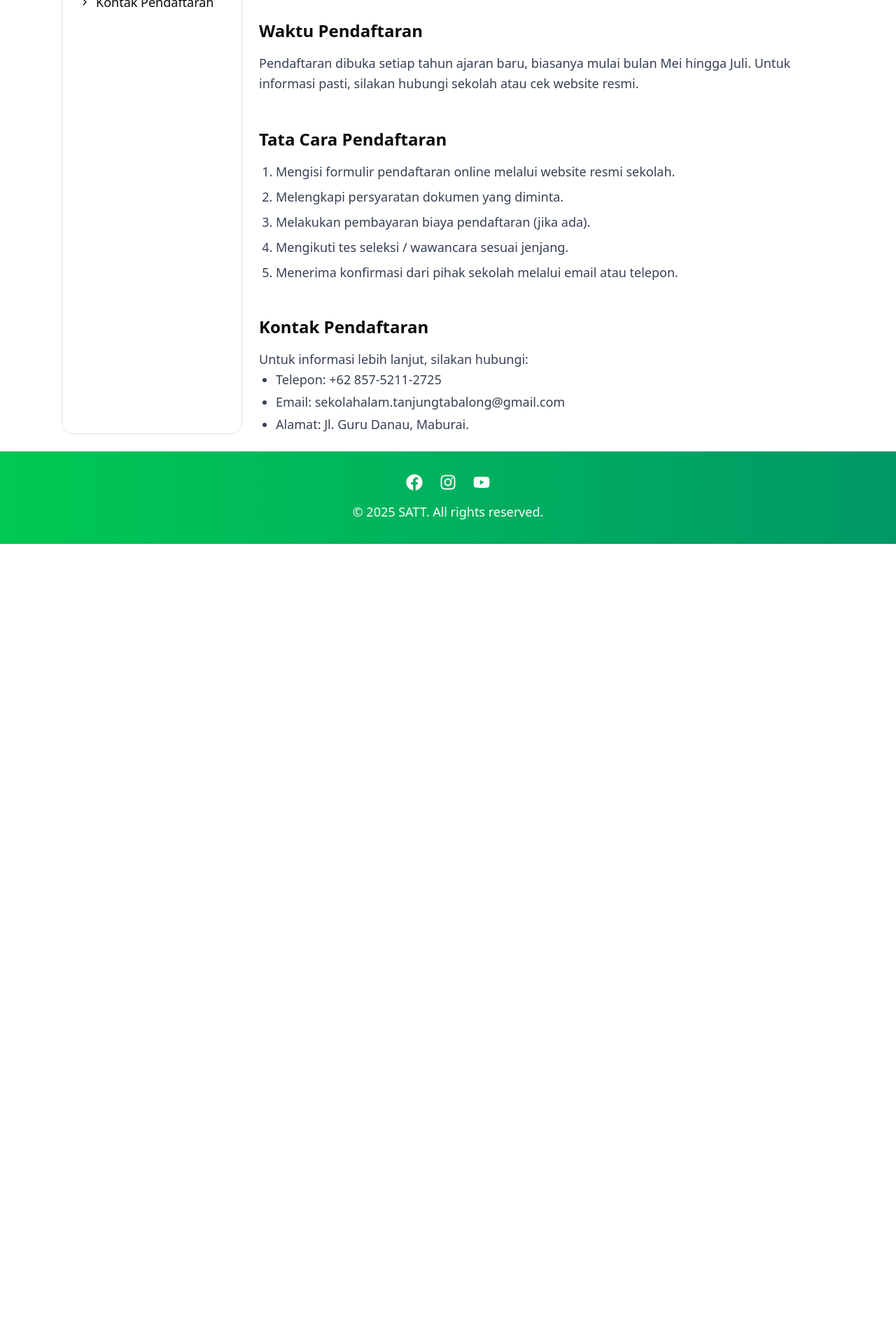
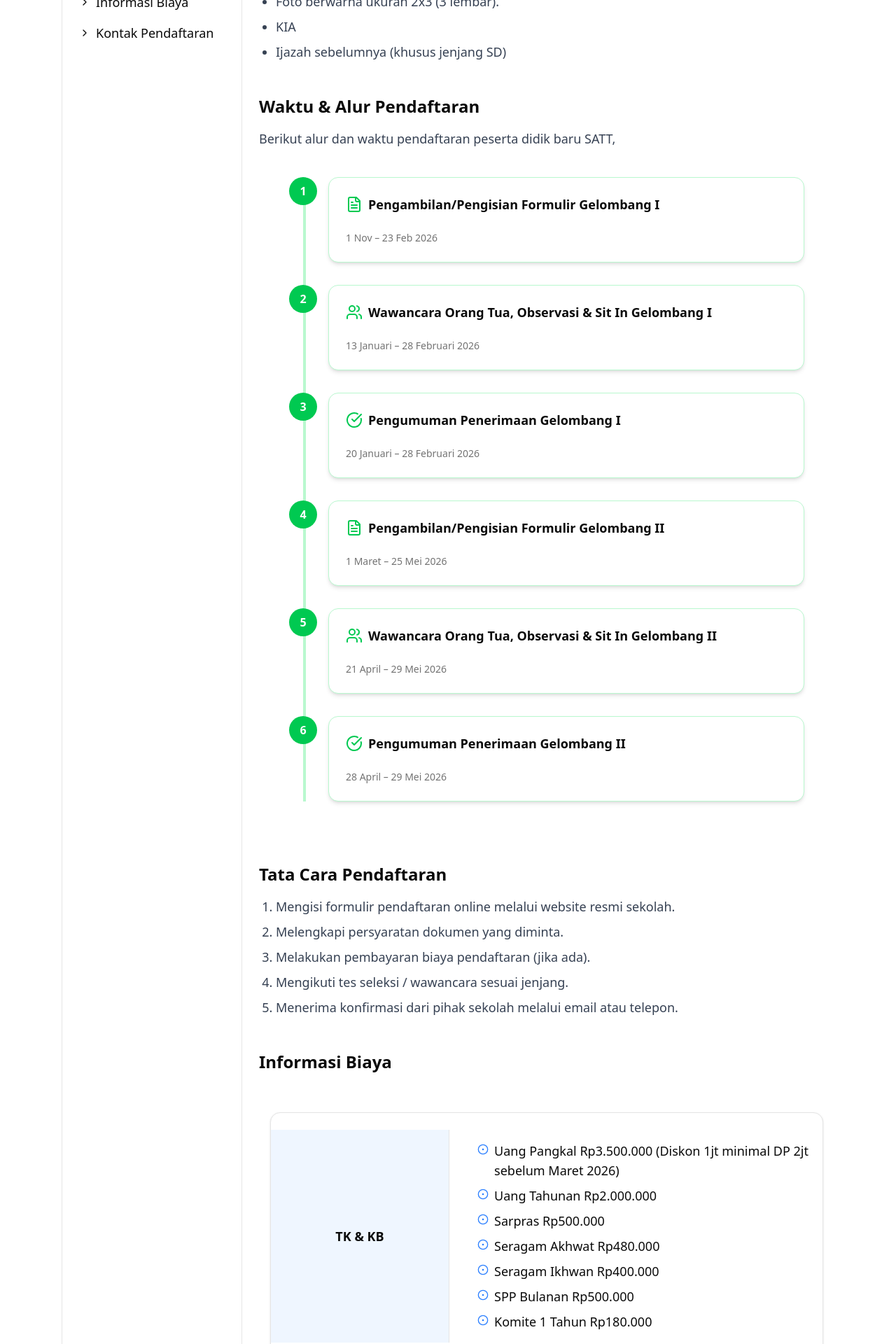
Before and after one commit to bimbelLB3R/sekolah-alam-tanjung-tabalong, a Next.js app: page /ppdb in a window 1280 px wide. Shown: the part 320-2240 px from the top of the page at 70% size. Before the commit the page ends 1097 px from the top, so only its background shows below. Built offline with nearby package versions, Linux system fonts and the light colour scheme; no server answers.

Commit message:
alur daftar & biaya program

```diff
--- a/app/(public)/components/footer.js
+++ b/app/(public)/components/footer.js
@@ -8,7 +8,7 @@ export default function Footer() {
       <div className="flex flex-col items-center gap-4">
         <div className="flex gap-6">
           <a
-            href="https://facebook.com"
+            href="https://facebook.com/SATanjungTabalong"
             target="_blank"
             rel="noopener noreferrer"
             className="text-muted-foreground hover:text-primary transition"
@@ -16,7 +16,7 @@ export default function Footer() {
             <FaFacebook className="w-6 h-6 text-white hover:text-green-500 transition-colors" />
           </a>
           <a
-            href="https://instagram.com"
+            href="https://instagram.com/sekolahalam.tanjungtabalong"
             target="_blank"
             rel="noopener noreferrer"
             className="text-muted-foreground hover:text-primary transition"
@@ -24,7 +24,7 @@ export default function Footer() {
             <FaInstagram className="w-6 h-6 text-white hover:text-green-500 transition-colors" />
           </a>
           <a
-            href="https://youtube.com"
+            href="https://youtube.com/@sekolahalamtanjungtabalong3094"
             target="_blank"
             rel="noopener noreferrer"
             className="text-muted-foreground hover:text-primary transition"
--- /dev/null
+++ b/app/(public)/components/ppdb/alur-daftar.js
@@ -0,0 +1,98 @@
+"use client"
+
+import { Card, CardHeader, CardTitle, CardContent } from "@/components/ui/card"
+import { Users, CheckCircle, FileText } from "lucide-react"
+import { motion } from "framer-motion"
+
+const steps = [
+  {
+    id: 1,
+    date: "1 Nov – 23 Feb 2026",
+    title: "Pengambilan/Pengisian Formulir Gelombang I",
+    icon: FileText,
+  },
+  {
+    id: 2,
+    date: "13 Januari – 28 Februari 2026",
+    title: "Wawancara Orang Tua, Observasi & Sit In Gelombang I",
+    icon: Users,
+  },
+  {
+    id: 3,
+    date: "20 Januari – 28 Februari 2026",
+    title: "Pengumuman Penerimaan Gelombang I",
+    icon: CheckCircle,
+  },
+  {
+    id: 4,
+    date: "1 Maret – 25 Mei 2026",
+    title: "Pengambilan/Pengisian Formulir Gelombang II",
+    icon: FileText,
+  },
+  {
+    id: 5,
+    date: "21 April – 29 Mei 2026",
+    title: "Wawancara Orang Tua, Observasi & Sit In Gelombang II",
+    icon: Users,
+  },
+  {
+    id: 6,
+    date: "28 April – 29 Mei 2026",
+    title: "Pengumuman Penerimaan Gelombang II",
+    icon: CheckCircle,
+  },
+]
+
+export default function AlurPendaftaran() {
+  return (
+    <section className="w-full py-10">
+      <div className="max-w-3xl mx-auto px-4">
+        {/* <h2 className="text-2xl md:text-3xl font-bold text-center mb-8">
+          Alur Pendaftaran Peserta Didik <br />
+          <span className="text-green-500">
+            SD Alam Tanjung Tabalong T.A. 2026/2026
+          </span>
+        </h2> */}
+
+        <div className="relative">
+          {/* Garis timeline di kiri */}
+          <div className="absolute left-5 top-0 h-full w-1 bg-green-200" />
+
+          <div className="flex flex-col gap-8">
+            {steps.map((step, index) => {
+              const Icon = step.icon
+              return (
+                <motion.div
+                  key={step.id}
+                  initial={{ opacity: 0, x: -20 }}
+                  whileInView={{ opacity: 1, x: 0 }}
+                  transition={{ duration: 0.4, delay: index * 0.1 }}
+                  viewport={{ once: true }}
+                  className="flex items-start gap-4"
+                >
+                  {/* Bulatan step di garis */}
+                  <div className="relative z-10 flex items-center justify-center w-10 h-10 rounded-full bg-green-500 text-white font-bold">
+                    {step.id}
+                  </div>
+
+                  {/* Card di kanan angka */}
+                  <Card className="flex-1 shadow-md border-green-200">
+                    <CardHeader className="flex flex-row items-center gap-2">
+                      <Icon className="w-6 h-6 text-green-500" />
+                      <CardTitle className="text-lg">{step.title}</CardTitle>
+                    </CardHeader>
+                    <CardContent>
+                      <p className="text-sm text-muted-foreground">
+                        {step.date}
+                      </p>
+                    </CardContent>
+                  </Card>
+                </motion.div>
+              )
+            })}
+          </div>
+        </div>
+      </div>
+    </section>
+  )
+}
--- /dev/null
+++ b/app/(public)/components/ppdb/biaya-program.js
@@ -0,0 +1,79 @@
+"use client"
+
+import { Card } from "@/components/ui/card"
+import { CircleDot } from "lucide-react"
+
+const biayaData = [
+  {
+    jenjang: "TK & KB",
+    items: [
+      "Uang Pangkal Rp3.500.000 (Diskon 1jt minimal DP 2jt sebelum Maret 2026)",
+      "Uang Tahunan Rp2.000.000",
+      "Sarpras Rp500.000",
+      "Seragam Akhwat Rp480.000",
+      "Seragam Ikhwan Rp400.000",
+      "SPP Bulanan Rp500.000",
+      "Komite 1 Tahun Rp180.000",
+    ],
+  },
+  {
+    jenjang: "Sekolah Dasar",
+    items: [
+      "Uang Pangkal Rp8.500.000 (Diskon 2jt minimal DP 5jt sebelum Maret 2026)",
+      "Uang Tahunan Rp2.000.000",
+      "Sarpras Rp850.000",
+      "Seragam Akhwat Rp480.000",
+      "Seragam Ikhwan Rp400.000",
+      "SPP Bulanan Rp850.000",
+      "Komite 1 Tahun Rp180.000",
+    ],
+  },
+  {
+    jenjang: "Info Tambahan",
+    items: [
+      "Biaya Pendaftaran Rp200.000",
+      "Pembayaran dapat dicicil hingga Juli 2026",
+      "ABK wajib melampirkan surat keterangan psikolog atau yang berkepentingan",
+      "Khusus ABK yang direkomendasikan menggunakan Guru Pendamping, membayar tambahan Rp1.500.000 /bulan di luar SPP atau menyediakan Guru Pendamping sendiri dengan ketentuan berlaku",
+      "Kuota ABK terbatas di setiap kelasnya",
+    ],
+  },
+]
+
+export default function BiayaProgram() {
+  return (
+    <section className="w-full py-10">
+      <div className="max-w-4xl mx-auto px-4">
+
+
+        <div className="flex flex-col gap-6">
+          {biayaData.map((biaya, idx) => (
+            <Card
+              key={idx}
+              className="flex flex-col md:flex-row border shadow-sm"
+            >
+              {/* Kiri - Jenjang */}
+              <div className="md:w-1/3 w-full border-b md:border-b-0 md:border-r p-4 flex items-center justify-center bg-blue-50">
+                <h3 className="text-lg font-semibold text-center">
+                  {biaya.jenjang}
+                </h3>
+              </div>
+
+              {/* Kanan - Detail */}
+              <div className="md:w-2/3 w-full p-4 ">
+                <ul className="space-y-2">
+                  {biaya.items.map((item, i) => (
+                    <li key={i} className="flex items-start gap-2">
+                      <CircleDot className="w-4 h-4 text-blue-500 mt-1 flex-shrink-0" />
+                      <span className="text-lg">{item}</span>
+                    </li>
+                  ))}
+                </ul>
+              </div>
+            </Card>
+          ))}
+        </div>
+      </div>
+    </section>
+  )
+}
--- a/app/(public)/contact/page.js
+++ b/app/(public)/contact/page.js
@@ -14,26 +14,32 @@ export default function ContactPage() {
         <CardHeader>
           <CardTitle>Kontak Kami</CardTitle>
         </CardHeader>
-        <CardContent className="space-y-4 text-lg">
-          <div className="flex items-center gap-3">
-            <MapPin className="w-5 h-5 text-primary" />
-            <span>Jl.Guru Danau, Maburai</span>
+          <CardContent className="space-y-4 text-lg">
+          <div className="flex items-start gap-3">
+            <MapPin className="w-5 h-5 text-primary flex-shrink-0" />
+            <span className="break-words">
+              Jalan Tanjung Baru, Maburai RT. 01, Kec. Murung Pudak Kab. Tabalong, Prov.
+              Kalimantan Selatan 71571
+            </span>
           </div>
           <div className="flex items-center gap-3">
-            <Mail className="w-5 h-5 text-primary" />
-            <span>sekolahalam.tanjungtabalong@gmail.com</span>
+            <Mail className="w-5 h-5 text-primary flex-shrink-0" />
+            <span className="break-words">
+              sekolahalam.tanjungtabalong@gmail.com
+            </span>
           </div>
-          <div >
+          <div>
             <Link href="https://wa.me/6285752112725" className="flex items-center gap-3">
-            <Phone className="w-5 h-5 text-primary" />
-            <p>+62 857-5211-2725</p>
+              <Phone className="w-5 h-5 text-primary flex-shrink-0" />
+              <p className="break-words">+62 857-5211-2725</p>
             </Link>
           </div>
           <div className="flex items-center gap-3">
-            <Clock className="w-5 h-5 text-primary" />
+            <Clock className="w-5 h-5 text-primary flex-shrink-0" />
             <span>Senin - Jumat: 08.00 - 15.00</span>
           </div>
         </CardContent>
+
       </Card>
       <div className="rounded-2xl overflow-hidden shadow-lg">
         {/* Contact Form */}
--- a/app/(public)/ppdb/page.js
+++ b/app/(public)/ppdb/page.js
@@ -4,12 +4,15 @@ import { useState } from "react"
 import { ScrollArea } from "@/components/ui/scroll-area"
 import { Button } from "@/components/ui/button"
 import { ChevronRight } from "lucide-react"
+import AlurPendaftaran from "../components/ppdb/alur-daftar"
+import BiayaProgram from "../components/ppdb/biaya-program"
 
 export default function PpdbPage() {
   const sections = [
     { id: "persyaratan", title: "Persyaratan Umum" },
-    { id: "waktu", title: "Waktu Pendaftaran" },
+    { id: "waktu", title: "Waktu & Alur Pendaftaran" },
     { id: "tata-cara", title: "Tata Cara Pendaftaran" },
+    { id: "biaya-program", title: "Informasi Biaya" },
     { id: "kontak", title: "Kontak Pendaftaran" },
   ]
 
@@ -48,19 +51,22 @@ export default function PpdbPage() {
         <section id="persyaratan">
           <h2 className="text-2xl font-bold mb-4">Persyaratan Umum</h2>
           <ul className="list-disc ml-6 text-gray-700 space-y-2 text-lg">
+            <li>Mengisi formulir pendaftaran.</li>
+            <li>Usia Minimal 4 Tahun (KB/TK) dan 6,5 tahun (SD).</li>
             <li>Fotokopi akta kelahiran anak.</li>
-            <li>Fotokopi Kartu Keluarga (KK).</li>
-            <li>Fotokopi rapor terakhir (untuk jenjang SD ke atas).</li>
-            <li>Pas foto terbaru anak dan orang tua.</li>
+            <li>Fotokopi Kartu Keluarga (KK) dan KTP orang tua</li>
+            <li>Foto berwarna ukuran 2x3 (3 lembar).</li>
+            <li>KIA</li>
+            <li>Ijazah sebelumnya (khusus jenjang SD)</li>
           </ul>
         </section>
 
         <section id="waktu">
-          <h2 className="text-2xl font-bold mb-4">Waktu Pendaftaran</h2>
+          <h2 className="text-2xl font-bold mb-4">Waktu & Alur Pendaftaran</h2>
           <p className="text-gray-700 leading-relaxed text-lg">
-            Pendaftaran dibuka setiap tahun ajaran baru, biasanya mulai bulan Mei hingga Juli.
-            Untuk informasi pasti, silakan hubungi sekolah atau cek website resmi.
+            Berikut alur dan waktu pendaftaran peserta didik baru SATT,
           </p>
+          <AlurPendaftaran/>
         </section>
 
         <section id="tata-cara">
@@ -73,6 +79,10 @@ export default function PpdbPage() {
             <li>Menerima konfirmasi dari pihak sekolah melalui email atau telepon.</li>
           </ol>
         </section>
+        <section id="biaya-program">
+          <h2 className="text-2xl font-bold mb-4">Informasi Biaya</h2>
+          <BiayaProgram/>
+        </section>
 
         <section id="kontak">
           <h2 className="text-2xl font-bold mb-4">Kontak Pendaftaran</h2>
@@ -82,7 +92,8 @@ export default function PpdbPage() {
           <ul className="list-disc ml-6 text-gray-700 space-y-1 text-lg">
             <li>Telepon: +62 857-5211-2725</li>
             <li>Email: sekolahalam.tanjungtabalong@gmail.com</li>
-            <li>Alamat: Jl. Guru Danau, Maburai.</li>
+            <li>Alamat: Jalan Tanjung Baru, Maburai RT. 01, Kec. Murung Pudak
+Kab. Tabalong, Prov. Kalimantan Selatan 71571.</li>
           </ul>
         </section>
       </div>
--- a/app/context/UserContext.js
+++ /dev/null
@@ -1,42 +0,0 @@
-"use client";
-
-import { createContext, useContext, useState, useEffect } from "react";
-
-const UserContext = createContext(null);
-
-export function UserProvider({ children }) {
-  const [user, setUser] = useState(null);
-  const [loading, setLoading] = useState(true);
-
-  useEffect(() => {
-    const fetchUser = async () => {
-      try {
-        const res = await fetch("/api/me", {
-          credentials: "include",
-          cache: "no-store",
-        });
-
-        if (res.ok) {
-          const data = await res.json();
-          setUser(data);
-        }
-      } catch (err) {
-        console.error("Fetch user error:", err);
-      } finally {
-        setLoading(false);
-      }
-    };
-
-    fetchUser();
-  }, []);
-
-  return (
-    <UserContext.Provider value={{ user, loading }}>
-      {children}
-    </UserContext.Provider>
-  );
-}
-
-export function useUser() {
-  return useContext(UserContext);
-}
--- a/app/layout.js
+++ b/app/layout.js
@@ -1,7 +1,7 @@
 import { Geist, Geist_Mono,Dancing_Script } from "next/font/google";
 import "./globals.css";
 import Head from "next/head";
-import { UserProvider } from "./context/UserContext";
+// import { UserProvider } from "./context/UserContext";
 
 const geistSans = Geist({
   variable: "--font-geist-sans",
@@ -65,11 +65,7 @@ export default function RootLayout({ children }) {
       <body
         className={`${geistSans.variable} ${geistMono.variable} antialiased`}
       >
-        <UserProvider>
-
         {children}
-
-        </UserProvider>
       </body>
     </html>
   );
```
Also changed, not shown: app/(public)/about/page.js (+21 -7 lines), app/(public)/components/navbar.js (+17 -2 lines).
